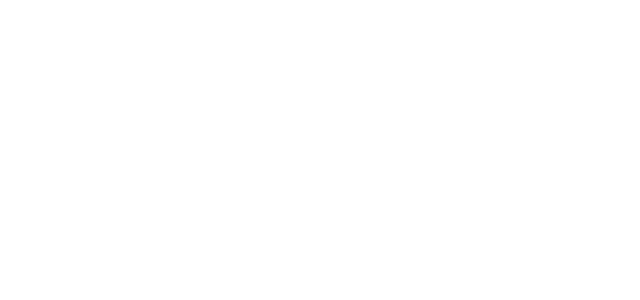
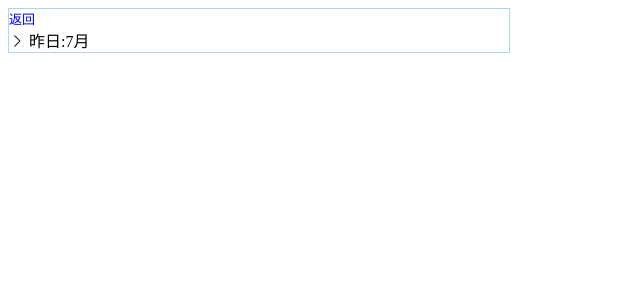
Before and after one commit to peter312312/a1, a Vue app: page /#/about/1 in a window 1280 px wide. Shown: the top 300 px of the page, without its empty margins (0-640 px from the left). Built offline with nearby package versions, Linux system fonts and the light colour scheme.

Commit message:
嵌套完成

```diff
--- a/src/router/index.js
+++ b/src/router/index.js
@@ -11,7 +11,7 @@
     component: Home
   },
   {
-    path: '/about',
+    path: '/about/:citys',
     name: 'About',
     // route level code-splitting
     // this generates a separate chunk (about.[hash].js) for this route
--- a/src/views/About.vue
+++ b/src/views/About.vue
@@ -1,5 +1,97 @@
+<style lang="less" scoped>
+.homeBox {
+  width: 500px;
+  // height: 600px;
+  border: 1px solid lightblue;
+}
+.home {
+  position: relative;
+  .back{
+    font-size: 13px;
+    color: blue;
+    cursor: pointer;
+  }
+
+}
+main {
+
+  li{
+        list-style-type: none;
+      }
+}
+
+
+//active
+.aa {
+  transition: all 0.2s;
+}
+.go {
+  transform: rotate(90deg);
+  transition: all 0.2s;
+}
+</style>
 <template>
-  <div class="about">
+  <div class="homeBox">
+    <div class="home">
 
+      <div class="back" @click="$router.back(-1)">返回</div>
+    </div>
+    <main>
+
+                 <div class="yesterdayDate"> <i @click="handle" :class="['el-icon-arrow-right',rotate ? 'go' : 'aa']"></i> 昨日:7月{{yesterdayData.date}}</div>
+                <ul class="yesterdayContent" v-show="isShow">
+                  <li>风力:{{yesterdayData.fl}}</li>
+                  <li>风向:{{yesterdayData.fx}}</li>
+                  <li>高温:{{gaowen}}</li>
+                  <li>低温:{{diwen}}</li>
+                  <li>类型:{{yesterdayData.type}}</li>
+                </ul>
+
+
+
+
+    </main>
   </div>
 </template>
+
+<script>
+export default {
+  components: {},
+  data() {
+    return {
+      rotate:false,
+      isShow:false,
+      city: "",
+      gaowen:"",
+      diwen:"",
+      yesterdayData:{}
+    };
+  },
+  methods: {
+    // back(){
+    //   this.$router.history.go(-1);
+    // },
+  //箭头
+    handle() {
+      this.rotate = !this.rotate;
+      this.isShow = !this.isShow
+      console.log(this.$route,"rrrrrrrrrrrr");
+      let na = this.$route.params.citys
+      this.axios({
+        method: "get",
+        url: "/api",
+        params: {
+          city:na
+        },
+      }).then((res) => {
+        this.yesterdayData = res.data.data.yesterday;
+        this.gaowen = res.data.data.yesterday.high.split(" ")[1];
+        this.diwen = res.data.data.yesterday.low.split(" ")[1];
+      });
+    },
+  },
+  created() {
+    // this.handle();
+  },
+};
+</script>
--- a/src/views/Home.vue
+++ b/src/views/Home.vue
@@ -45,7 +45,32 @@
     .dateLab /deep/ .el-form-item__label{
       font-size: 18px;
     }
+    .el-form-item{
+      .yesterdayDate{
+        font-size: 12px;
+        color: blue;
+        cursor: pointer;
+        .el-icon-arrow-right{
+          cursor: pointer;
+        }
+      }
+      li{
+        list-style-type: none;
+
+      }
+
+    }
   }
+}
+
+
+//active
+.aa {
+  transition: all 0.2s;
+}
+.go {
+  transform: rotate(90deg);
+  transition: all 0.2s;
 }
 </style>
 <template>
@@ -69,8 +94,15 @@
         <el-table-column type="expand">
           <template slot-scope="">
             <el-form>
-               <el-form-item label="昨天:" class="dateLab">
-                 {{yesterdayData.date}}
+               <el-form-item label="" class="dateLab">
+                 <div class="yesterdayDate" @click="clickLook(citys)"> 点击查看昨日天气</div>
+                <!-- <ul class="yesterdayContent" v-show="isShow">
+                  <li>风力:{{yesterdayData.fl}}</li>
+                  <li>风向:{{yesterdayData.fx}}</li>
+                  <li>高温:{{yesterdayData.high}}</li>
+                  <li>低温:{{yesterdayData.low}}</li>
+                  <li>类型:{{yesterdayData.type}}</li>
+                </ul> -->
               </el-form-item>
 
             </el-form>
@@ -119,14 +151,20 @@
 
       </el-table>
     </main>
+    <!-- <About/> -->
   </div>
 </template>
 
 <script>
+import About from './About.vue';
 export default {
-  components: {},
+  components: {
+    About
+  },
   data() {
     return {
+      rotate:false,
+      isShow:false,
       city: "",
       citys: "",
       wendu: "",
@@ -137,6 +175,14 @@
     };
   },
   methods: {
+    clickLook(citys){
+      this.$router.push(`/about/${citys}`)
+    },
+    // handle(){
+    //   // console.log("11");
+    //   this.rotate = !this.rotate;
+    //   this.isShow = !this.isShow
+    // },
     search() {
       this.axios({
         method: "get",
@@ -153,9 +199,9 @@
         this.tableData = res.data.data.forecast.splice(0,1);
         // console.log(this.tableData, "tableData");
         this.tableDataAll = res.data.data.forecast;
-        console.log(this.tableDataAll,"this.tableDataAll");
+        // console.log(this.tableDataAll,"this.tableDataAll");
         this.yesterdayData = res.data.data.yesterday;
-        console.log(this.yesterdayData,"this.yesterdayData");
+        // console.log(this.yesterdayData,"this.yesterdayData");
       });
     },
   },
```
